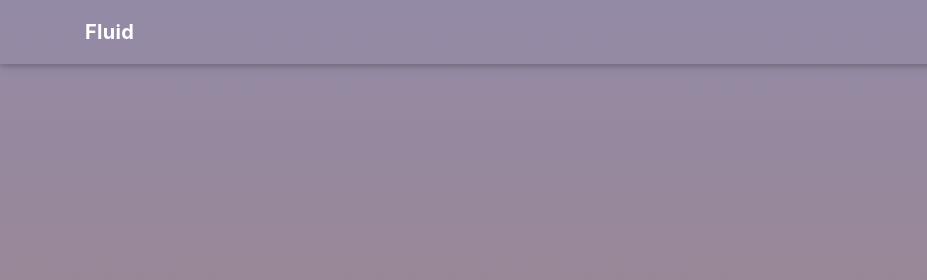
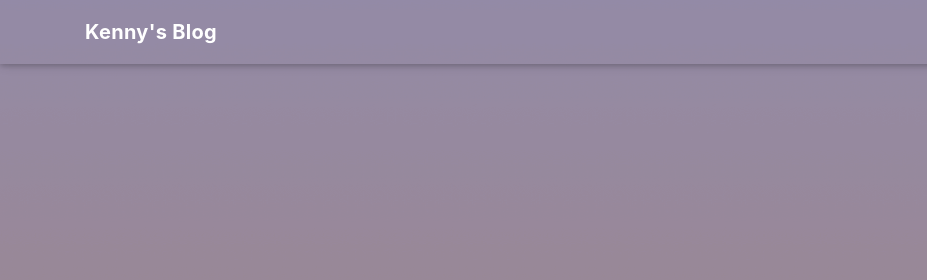
Before and after one commit to kenny-hash/kenny-hash.github.io, a plain HTML site: page index.html in a window 1280 px wide. Shown: the top 280 px of the page, 0-927 px from the left. Drawn offline with nearby package versions, Linux system fonts and the light colour scheme; a small style sheet from the web is missing.

Commit message:
Site updated: 2021-10-31 15:18:36

```diff
--- a/index.html
+++ b/index.html
@@ -60,7 +60,7 @@
     <nav id="navbar" class="navbar fixed-top  navbar-expand-lg navbar-dark scrolling-navbar">
   <div class="container">
     <a class="navbar-brand" href="/">
-      <strong>Fluid</strong>
+      <strong>Kenny&#39;s Blog</strong>
     </a>
 
     <button id="navbar-toggler-btn" class="navbar-toggler" type="button" data-toggle="collapse"
```
Also changed, not shown: 2021/10/30/hello-world/index.html (+1 -1 lines), 404.html (+1 -1 lines), about/index.html (+1 -1 lines), archives/2021/10/index.html (+1 -1 lines), archives/2021/index.html (+1 -1 lines), archives/index.html (+1 -1 lines), categories/index.html (+1 -1 lines), links/index.html (+1 -1 lines), tags/index.html (+1 -1 lines).
